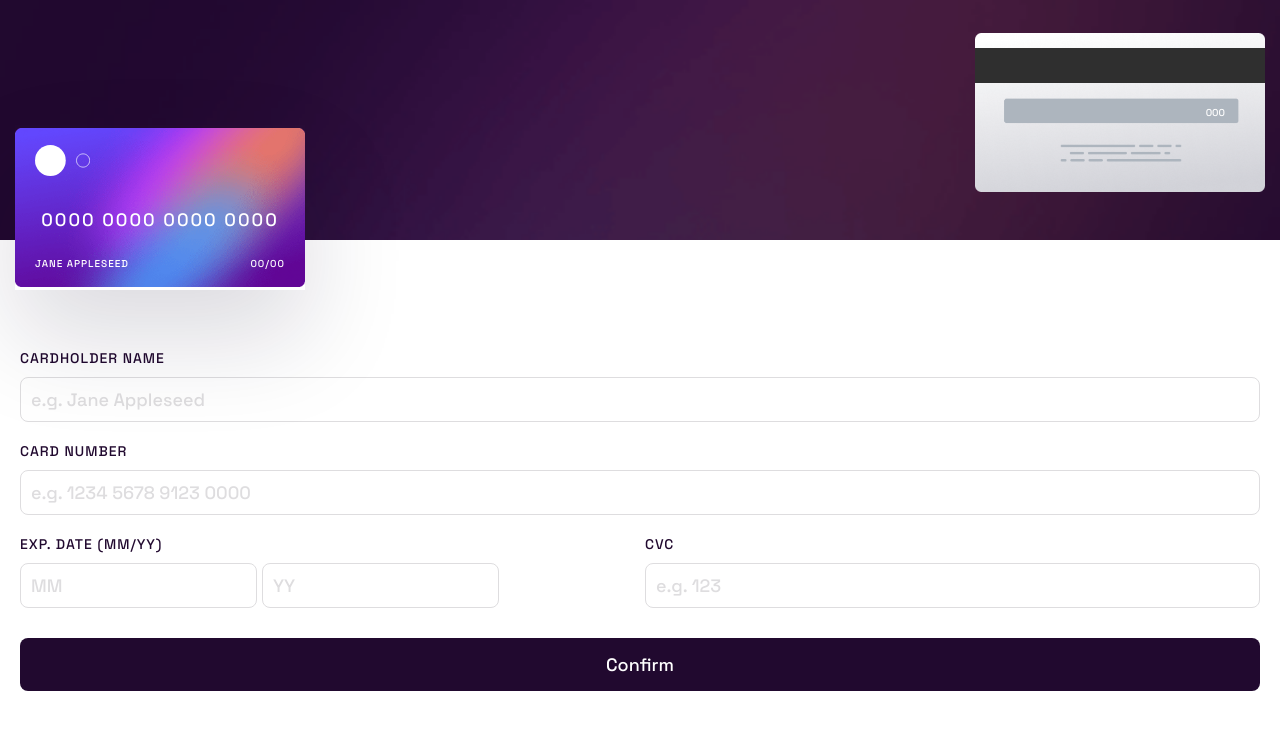
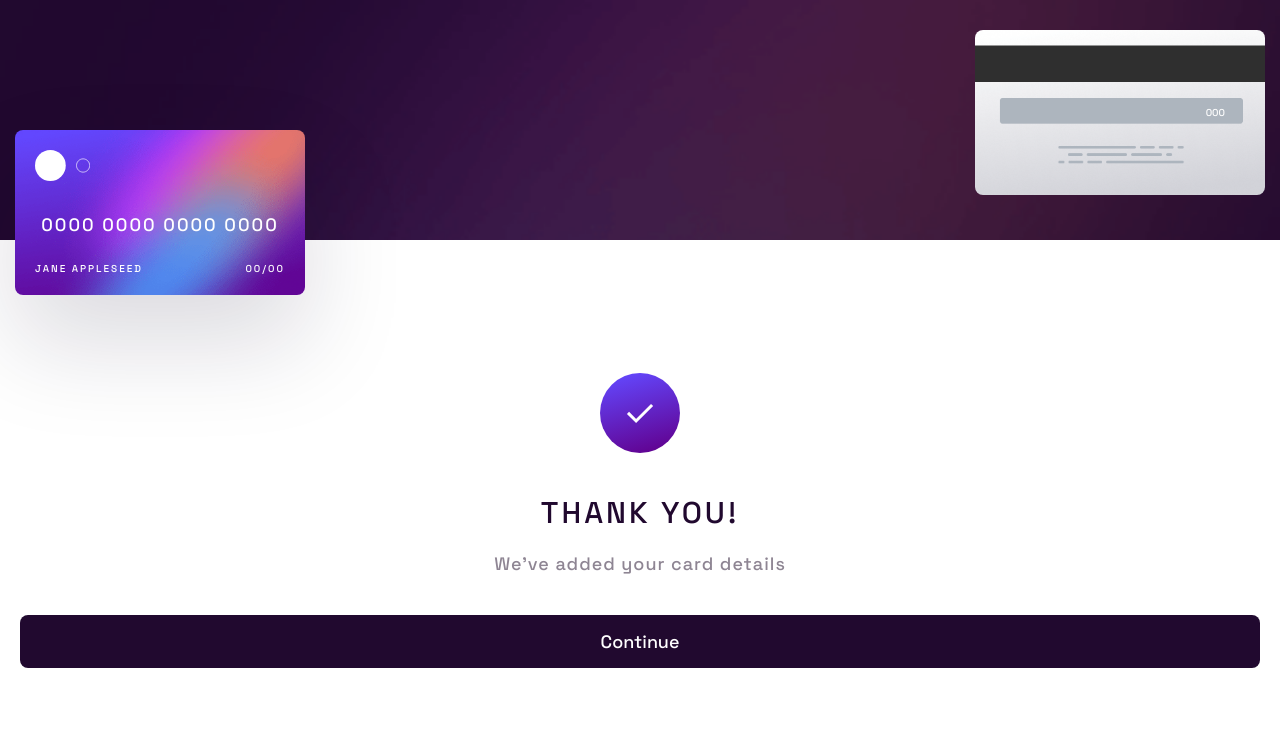
Before and after one commit to jwhong98/FEM-Challenges, a React (Create React App) app in the folder interactive-card-details-form/: page / in a window 1280 px wide. Shown: the top 730 px of the page. Built offline with nearby package versions, Linux system fonts and the light colour scheme.

Commit message:
styled ThankYou component

```diff
--- a/interactive-card-details-form/src/components/Main/main.js
+++ b/interactive-card-details-form/src/components/Main/main.js
@@ -1,9 +1,11 @@
-import React from "react";
+import React, { useState } from "react";
 import Form from "../Form/Form";
 import logo from "../../images/card-logo.svg";
 import classes from "./Main.module.css";
+import ThankYou from "../ThankYou/ThankYou";
 
 const Main = () => {
+  const [submitted, setSubmitted] = useState(true);
   return (
     <main>
       <header>
@@ -21,7 +23,7 @@ const Main = () => {
           </div>
         </div>
       </header>
-      <Form />
+      {submitted ? <ThankYou /> : <Form />}
     </main>
   );
 };
--- a/interactive-card-details-form/src/components/Main/main.module.css
+++ b/interactive-card-details-form/src/components/Main/main.module.css
@@ -15,8 +15,9 @@ header {
 .cardBack {
   background: url("../../images/bg-card-back.png");
   background-repeat: no-repeat;
-  background-size: contain;
+  background-size: cover;
   background-position: center;
+  border-radius: 8px;
   width: 290px;
   height: 165px;
   position: absolute;
@@ -37,13 +38,14 @@ header {
 .cardFront {
   background: url("../../images/bg-card-front.png");
   background-repeat: no-repeat;
-  background-size: contain;
+  background-size: cover;
   background-position: center;
+  border-radius: 8px;
   width: 290px;
   height: 165px;
   position: absolute;
   z-index: 4;
-  bottom: -50px;
+  bottom: -55px;
   left: 15px;
   padding: 20px;
   display: grid;
@@ -62,9 +64,6 @@ header {
   color: #fff;
   display: flex;
   flex-direction: column;
-}
-
-.cardNum {
   letter-spacing: 2px;
 }
 
@@ -78,5 +77,4 @@ header {
 .cardName,
 .cardExp {
   font-size: 10px;
-  letter-spacing: 1px;
 }
--- a/interactive-card-details-form/src/components/ThankYou/thankYou.js
+++ b/interactive-card-details-form/src/components/ThankYou/thankYou.js
@@ -1,8 +1,16 @@
 import React from "react";
 import classes from "./ThankYou.module.css";
+import complete from "../../images/icon-complete.svg";
 
-const Thankyou = () => {
-  return <div>thankyou</div>;
+const ThankYou = () => {
+  return (
+    <div className={classes.thankYou}>
+      <img src={complete} alt="checkmark" />
+      <h2>THANK YOU!</h2>
+      <p className={classes.message}>We've added your card details</p>
+      <button>Continue</button>
+    </div>
+  );
 };
 
-export default Thankyou;
+export default ThankYou;
--- a/interactive-card-details-form/src/components/ThankYou/thankYou.module.css
+++ b/interactive-card-details-form/src/components/ThankYou/thankYou.module.css
@@ -0,0 +1,37 @@
+.thankYou {
+  height: 100%;
+  display: flex;
+  flex-direction: column;
+  align-items: center;
+  justify-content: center;
+  gap: 20px;
+  padding: 0 20px;
+}
+
+img {
+  margin-bottom: 20px;
+}
+
+h2 {
+  font-size: 30px;
+  font-weight: 500;
+  letter-spacing: 3px;
+  color: hsl(278, 68%, 11%);
+}
+
+.message {
+  letter-spacing: 1px;
+  color: hsl(279, 6%, 55%);
+}
+
+button {
+  width: 100%;
+  background: hsl(278, 68%, 11%);
+  outline: none;
+  border: none;
+  color: #fff;
+  padding: 15px 0;
+  border-radius: 8px;
+  margin-top: 20px;
+  cursor: pointer;
+}
```
